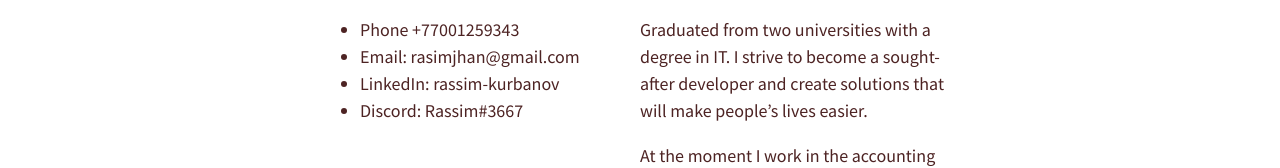
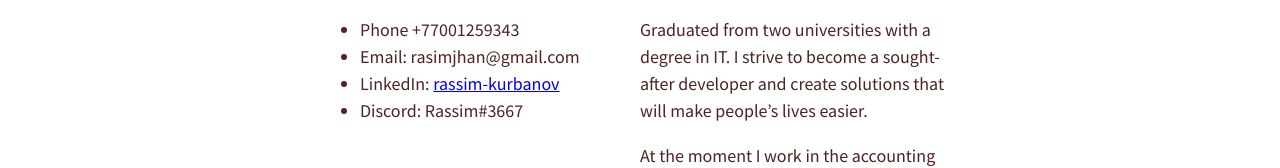
Before and after one commit to rassimjhan/rsschool-cv, a plain HTML site: page index.html in a window 1280 px wide. Shown: the part 382-550 px from the top of the page. Drawn offline with Linux system fonts and the light colour scheme.

Commit message:
feat: add linkedin link

```diff
--- a/index.html
+++ b/index.html
@@ -66,7 +66,12 @@
             <ul>
               <li>Phone +77001259343</li>
               <li>Email: rasimjhan@gmail.com</li>
-              <li>LinkedIn: rassim-kurbanov</li>
+              <li>
+                LinkedIn:
+                <a href="https://www.linkedin.com/in/rassim-kurbanov-218920223/">
+                  rassim-kurbanov
+                </a>
+              </li>
               <li>Discord: Rassim#3667</li>
             </ul>
           </div>
```
